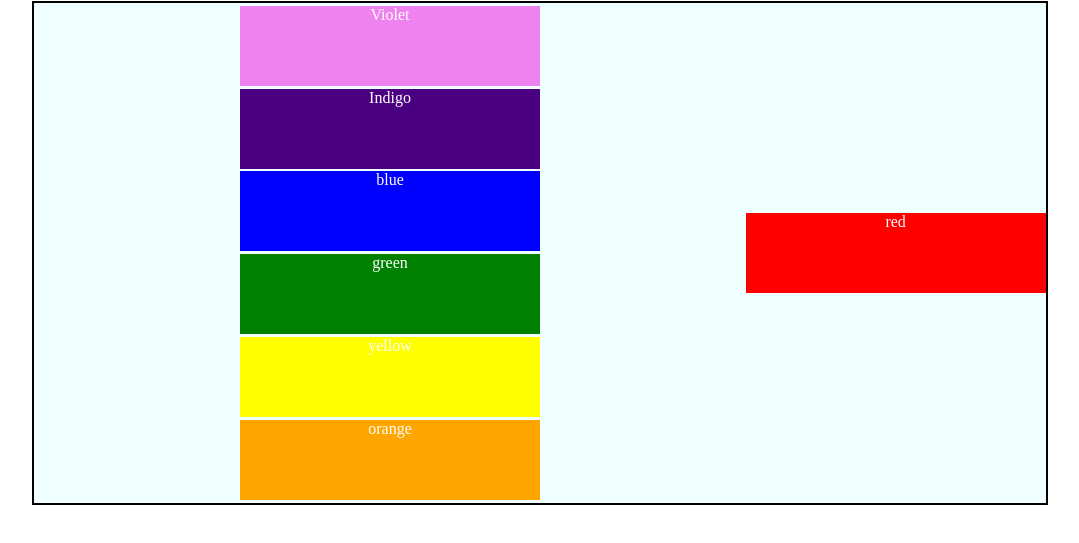
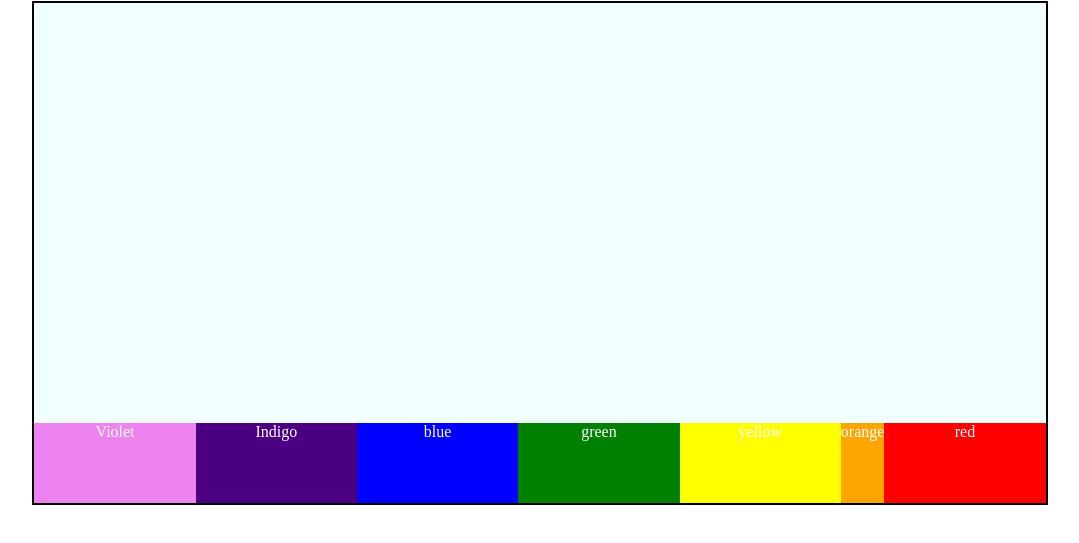
Before and after one commit to tanisha-1909/Practice, a plain HTML site: page flexbox/direction.html in a window 1280 px wide. Shown: the part 79-622 px from the top of the page, without its empty margins (100-1179 px from the left). Drawn offline with Linux system fonts and the light colour scheme.

Commit message:
basis,grow,shrink

```diff
--- a/flexbox/direction.css
+++ b/flexbox/direction.css
@@ -5,7 +5,7 @@
     margin: 10px auto;
     border: 2px solid black;
     display: flex;
-    flex-direction: column;
+    flex-direction: row;
     /* flex-direction: row-reverse; */
 
     align-items: flex-end;
@@ -18,16 +18,23 @@
     justify-content: space-around;
     justify-content: space-evenly;
 
-    flex-wrap: wrap;
+    /* flex-wrap: wrap; */
     justify-content: baseline;
 }
 h1{
     text-align: center;
 }
+#org{
+    /* initial set div size along main axis */
+    flex-basis: 80px;
+    flex-grow: 1;
+    max-width: 60px;
+    flex-shrink: 2;
 
+}
 #container div{
     height: 80px;
-    width: 300px;
+    width: 500px;
     color: white;
     text-align: center;
     font-size: 1.5;
--- a/flexbox/direction.html
+++ b/flexbox/direction.html
@@ -14,7 +14,7 @@
         <div style="background-color: blue">blue</div>
         <div style="background-color: green">green</div>
         <div style="background-color: yellow">yellow</div>
-        <div style="background-color: orange">orange</div>
+        <div style="background-color: orange" id="org">orange</div>
         <div style="background-color: red">red</div>
     </div>
 </body>
```
